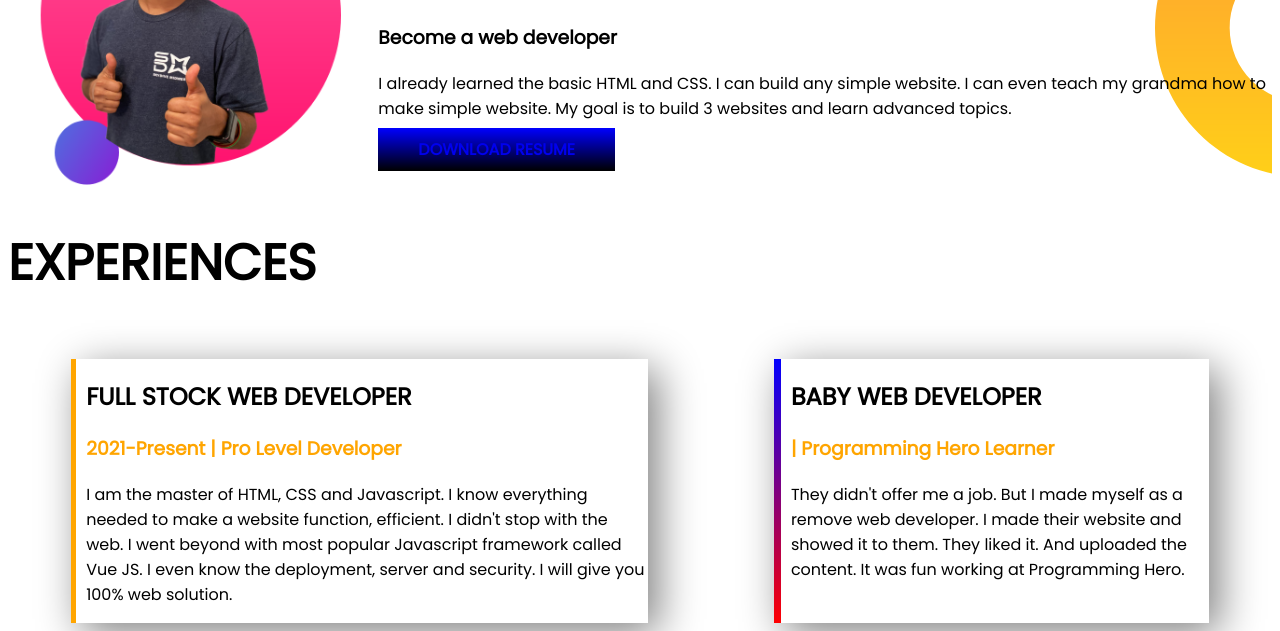
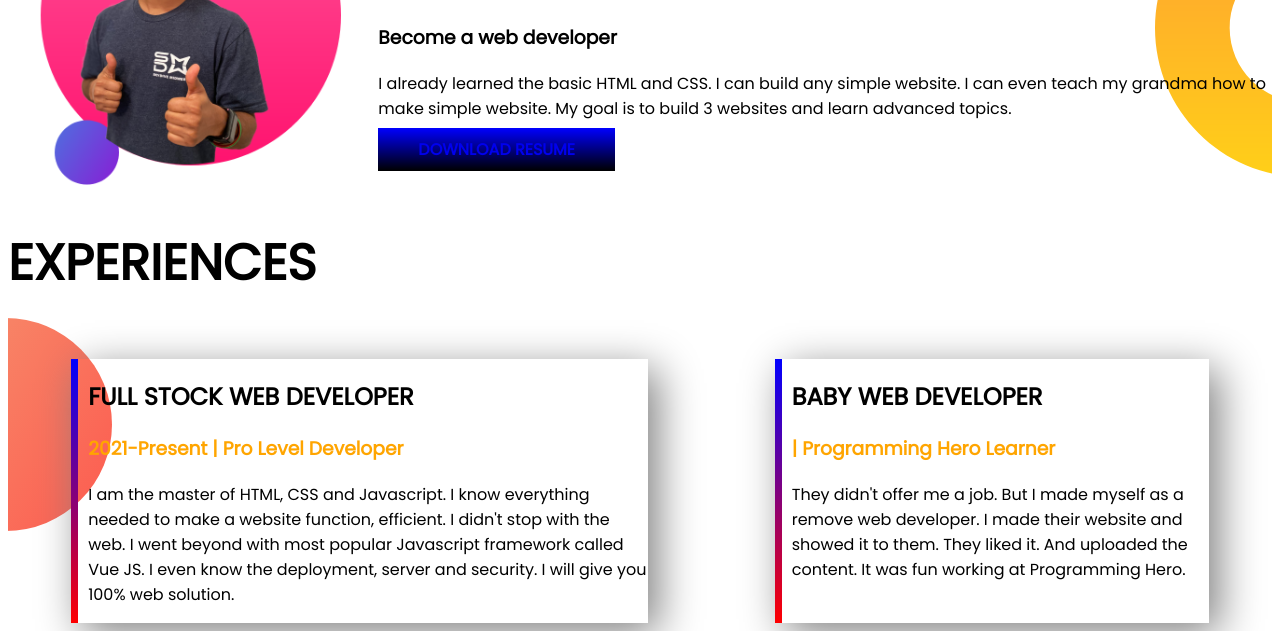
Before and after one commit to rafiz04/developer-portfolio, a plain HTML site: page index.html in a window 1280 px wide. Shown: the part 793-1424 px from the top of the page. Drawn offline with Linux system fonts and the light colour scheme.

Commit message:
background

```diff
--- a/index.html
+++ b/index.html
@@ -47,10 +47,10 @@
             </a>
         </div>
     </section>
-    <section1 class="export">
+    <div class="export">
         <h1>EXPERIENCES</h1><br>
         <section>
-            <div class="box-shadow">
+            <div id="web-devlop" class="box-shadow">
                 <h2>FULL STOCK WEB DEVELOPER</h2>
                 <h3><span>2021-Present | Pro Level Developer</span></h3>
                 <P>I am the master of HTML, CSS and Javascript. I know everything needed to make a website function,
@@ -58,7 +58,7 @@
                     Vue
                     JS. I even know the deployment, server and security. I will give you<br> 100% web solution.</P>
             </div>
-            <div id="web-devlop" class="box-shadow">
+            <div class="box-shadow" id="web-devlop">
                 <h2>BABY WEB DEVELOPER</h2>
                 <h3><span> | Programming Hero Learner</h3></span>
                 <P>They didn't offer me a job. But I made myself as a remove web developer. I made their website and
@@ -68,7 +68,7 @@
 
 
         </section>
-    </section1>
+    </div>
 </body>
 
 </html>
--- a/style.css
+++ b/style.css
@@ -55,6 +55,7 @@ strong{
 .export{
     background-image: url(images/exp-bg.png);
     background-repeat: no-repeat;
+    background-position: left;
 }
 #web-devlop{
     border-image: linear-gradient(blue , red);
```
